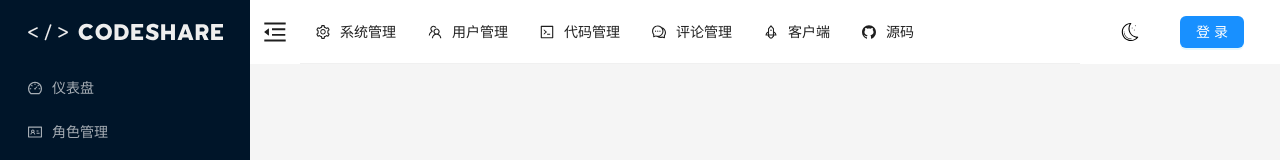
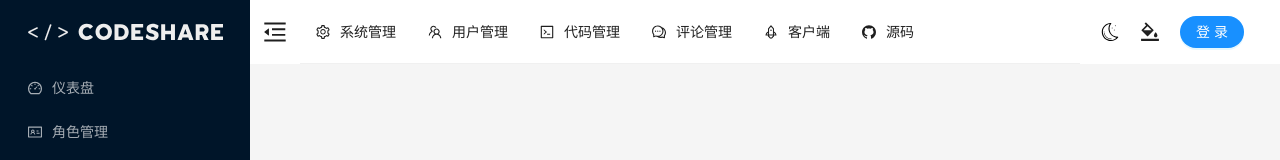
Before and after one commit to huliua/CodeShareAdmin, a Vue app: page / in a window 1280 px wide. Shown: the top 160 px of the page. Built offline with nearby package versions, Linux system fonts and the light colour scheme.

Commit message:
🌈feat:优化明亮🔆/黑夜🌛模式切换
Signed-off-by: huliua <1148247580@qq.com>

```diff
--- a/package.json
+++ b/package.json
@@ -17,6 +17,7 @@
     "echarts": "^5.5.1",
     "patch-package": "^8.0.0",
     "pinia": "^2.2.6",
+    "pinia-plugin-persistedstate": "^4.1.3",
     "vue": "^3.5.12",
     "vue-echarts": "^7.0.3",
     "vue-router": "^4.4.5"
--- a/src/components/CommonHeader/index.vue
+++ b/src/components/CommonHeader/index.vue
@@ -1,6 +1,6 @@
 <script setup lang="ts">
 import { defineComponent, ref } from 'vue';
-import { MenuFoldOutlined, MenuUnfoldOutlined } from '@ant-design/icons-vue';
+import { MenuFoldOutlined, MenuUnfoldOutlined, BgColorsOutlined } from '@ant-design/icons-vue';
 import { type MenuProps } from 'ant-design-vue';
 import { useRouter } from 'vue-router';
 import { useMenuStore } from '@/stores/menu';
@@ -19,6 +19,9 @@ const items = ref<MenuProps['items']>(menuStore.getHeaderMenu());
 const handleClick = function ({ key }: { key: string }) {
   router.push(key);
 };
+
+// 主题设置相关
+const themeModalVisible = ref(false);
 defineComponent({
   name: 'CommonHeader',
 });
@@ -43,22 +46,49 @@ defineComponent({
           @click="handleClick($event)"
         />
       </a-col>
-      <a-col flex="100px" style="display: flex; justify-content: center">
+      <a-col
+        flex="100px"
+        style="display: flex; justify-content: space-evenly; align-items: center; font-size: 20px"
+      >
+        <a-tooltip title="切换暗黑模式" :arrowPointAtCenter="true">
           <Moon
             @click="appStore.changeTheme()"
             v-show="appStore.theme === Theme.Light"
             style="width: 20px; height: 20px; fill: #000"
           />
+        </a-tooltip>
+        <a-tooltip title="切换明亮模式">
           <Sun
             @click="appStore.changeTheme()"
             v-show="appStore.theme === Theme.Dark"
             style="width: 20px; height: 20px; fill: #fff"
           />
+        </a-tooltip>
+
+        <a-tooltip title="主题设置">
+          <BgColorsOutlined @click="themeModalVisible = true" />
+        </a-tooltip>
       </a-col>
       <a-col flex="100px">
         <a-button type="primary">登录</a-button>
       </a-col>
     </a-row>
+
+    <a-modal v-model:open="themeModalVisible" title="主题设置" width="600px">
+      <template #footer>
+        <a-button key="back" @click="themeModalVisible = false" type="primary">关闭</a-button>
+      </template>
+      <a-space direction="vertical" style="width: 100%">
+        <a-form :model="appStore" name="basic" autocomplete="off">
+          <a-form-item label="主题色">
+            <a-input v-model:value="appStore.colorPrimary" type="color" />
+          </a-form-item>
+          <a-form-item label="圆角" :rules="[{ required: true, message: '请输入圆角!' }]">
+            <a-input v-model:value.number="appStore.borderRadius" type="number" />
+          </a-form-item>
+        </a-form>
+      </a-space>
+    </a-modal>
   </div>
 </template>
 
--- a/src/layout/BaseLayout/index.vue
+++ b/src/layout/BaseLayout/index.vue
@@ -72,9 +72,13 @@ const myTheme = computed(() => {
           <a-layout-header class="header">
             <a-config-provider
               :theme="{
+                token: {
+                  motionDurationSlow: '0s',
+                },
                 components: {
                   Menu: {
                     colorItemBg: token.colorBgBase,
+                    motionDurationSlow: '0s',
                   },
                 },
               }"
@@ -127,4 +131,8 @@ const myTheme = computed(() => {
   height: calc(100vh - 30px);
   overflow: auto;
 }
+
+#base-layout .main-layout {
+  transition: background-color 0.1s cubic-bezier(0, 0.57, 0.47, 0.49);
+}
 </style>
--- a/src/main.ts
+++ b/src/main.ts
@@ -2,6 +2,7 @@ import './assets/main.css';
 
 import { createApp } from 'vue';
 import { createPinia } from 'pinia';
+import { createPersistedState } from 'pinia-plugin-persistedstate';
 
 import ECharts from 'vue-echarts';
 import App from './App.vue';
@@ -9,8 +10,14 @@ import router from './router';
 import 'echarts';
 
 const app = createApp(App);
-
-app.use(createPinia());
+const pinia = createPinia();
+pinia.use(
+  createPersistedState({
+    // 所有 Store 都开启持久化存储
+    auto: true,
+  }),
+);
+app.use(pinia);
 app.use(router);
 app.component('v-chart', ECharts);
 app.mount('#app');
--- a/src/stores/app.ts
+++ b/src/stores/app.ts
@@ -11,7 +11,7 @@ export const useAppStore = defineStore('app', () => {
   // 主题
   const theme = ref<string>(Theme.Light);
   const colorPrimary = ref<string>('#1890ff');
-  const borderRadius = ref<string>('6px');
+  const borderRadius = ref<number>(20);
 
   const changeTheme = () => {
     console.log('start to change Theme....');
```
Also changed, not shown: components.d.ts (+8 -0 lines), 1 other file (tests, documents, lock files or other folders). Lines whose indentation alone changed are shown as unchanged.
